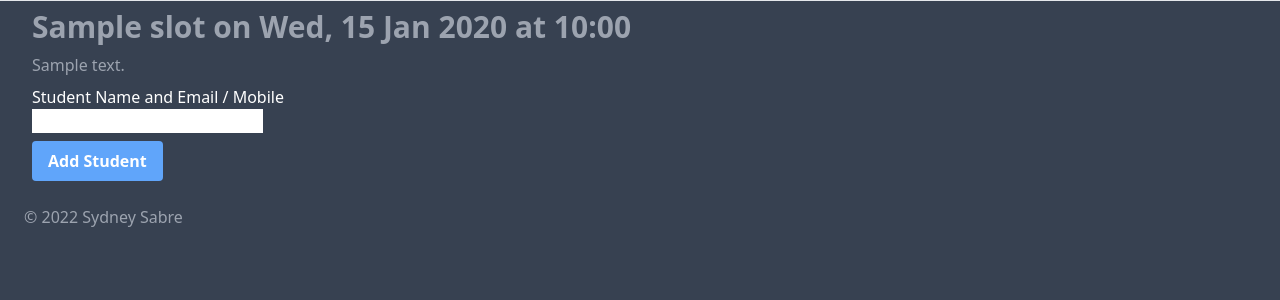
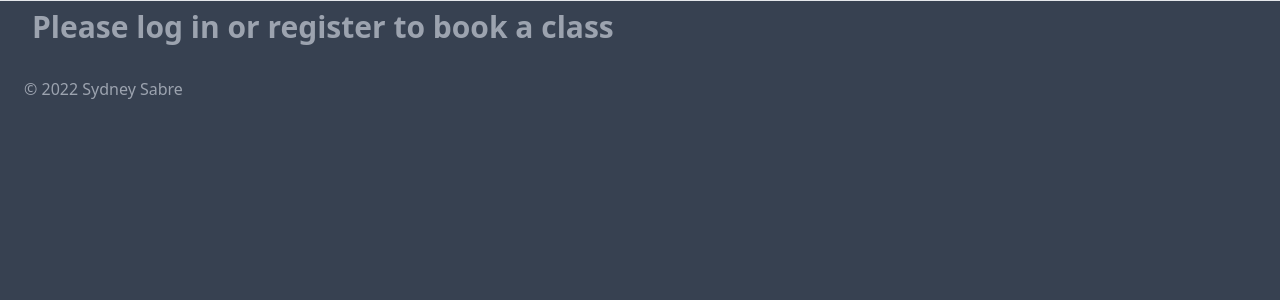
Before and after one commit to johnchowssc/lesson_booking_site, a Flask app: page /classes/1 in a window 1280 px wide. Shown: the part 80-380 px from the top of the page. Run offline with Flask 2, Linux system fonts and the light colour scheme; tables that the repository leaves empty hold one stand-in row (values such as "Sample post"); style sheets or scripts are compiled from the project's sources.

Commit message:
Require login to book classes, show user the bookings they've made

```diff
--- a/app/routes.py
+++ b/app/routes.py
@@ -273,7 +273,8 @@ def book_class(class_slot_id):
     if form.validate_on_submit():
         new_student = Student(
             name = form.name.data,
-            parent_id = class_slot_id
+            parent_id = class_slot_id,
+            user_id = current_user.id
         )
         db.session.add(new_student)
         db.session.commit()
--- a/app/templates/class_slot.html
+++ b/app/templates/class_slot.html
@@ -5,6 +5,7 @@
 {% endblock %}
 
 {% block content %}
+  {% if current_user.is_authenticated: %}
     <div class="container">
         <h1 class="text-gray-400 my-2 text-3xl font-bold">{{ self.title() }}</h1>
         {% if current_user.is_admin: %}
@@ -40,7 +41,11 @@
             <div class="flex mr-auto my-4 w-full md:w-3/4 lg:w-1/2">
                 <div class="flex grow">
                     <p class="text-white">
+                    {% if current_user.id == student.user_id %}
+                        Your booking: {{ student.name }}
+                    {% else %}
                         Student
+                    {% endif %}
                     </p>
                 </div>
             </div>
@@ -62,4 +67,9 @@
             <button class="bg-blue-400 hover:bg-blue-200 text-white font-bold py-2 px-4 rounded">{{ form.submit() }}</button>
         </form>
     </div>
+  {% else %}
+    <div class="container">
+        <h1 class="text-gray-400 my-2 text-3xl font-bold">Please log in or register to book a class</h1>
+    </div>
+  {% endif %}
 {% endblock %}
```
Also changed, not shown: app/templates/classes.html (line endings or trailing spaces).
